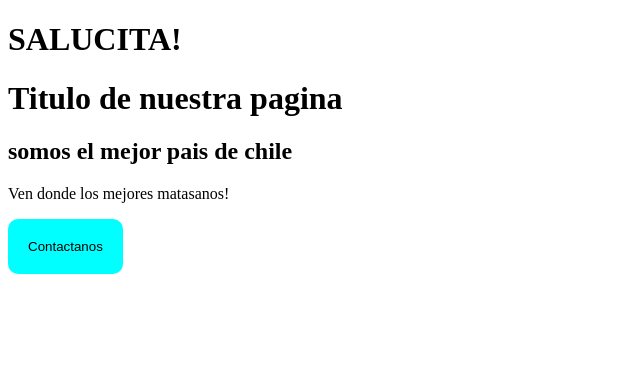
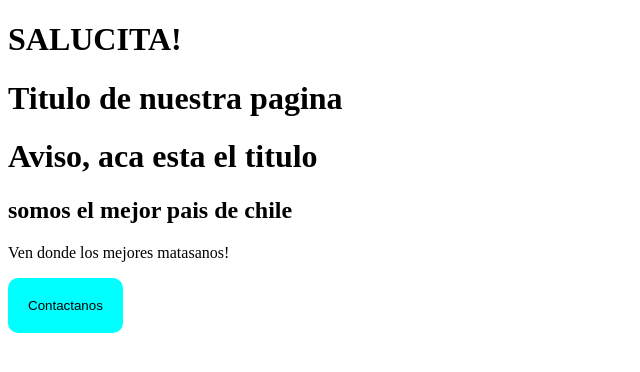
Before and after one commit to VitoSilva1/mi-pagina-web, a plain HTML site: page index.html in a window 1280 px wide. Shown: the whole page, without its empty margins (0-640 px from the left). Drawn offline with Linux system fonts and the light colour scheme.

Commit message:
vayanse a la mierda

```diff
--- a/index.html
+++ b/index.html
@@ -16,6 +16,7 @@
     </header>
     <main>
         <h1>Titulo de nuestra pagina</h1>
+        <h1>Aviso, aca esta el titulo</h1>
 
         <h2>
             somos el mejor pais de chile
```
